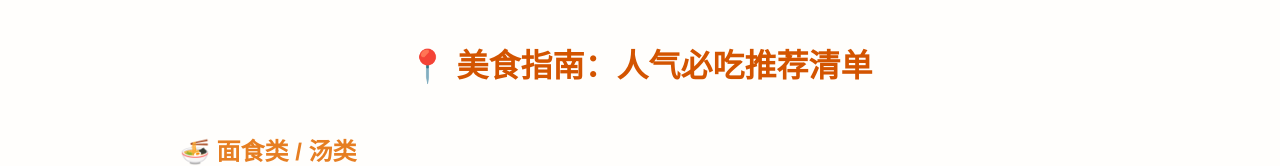
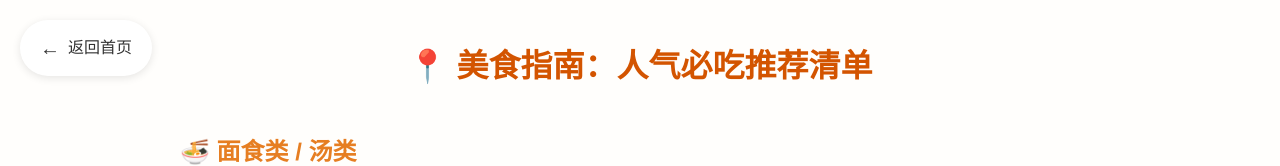
Before and after one commit to Backfire301/carpark, a plain HTML site: page food.html in a window 1280 px wide. Shown: the top 166 px of the page. Drawn offline with Linux system fonts and the light colour scheme.

Commit message:
Update food.html

```diff
--- a/food.html
+++ b/food.html
@@ -218,9 +218,40 @@
       gap: 20px;  /* 卡片之间的间距 */
       margin-bottom: 30px;
     }
+    /* 添加返回按钮样式 */
+    .back-button {
+        position: fixed;
+        top: 20px;
+        left: 20px;
+        background: white;
+        border: none;
+        padding: 12px 20px;
+        border-radius: 50px;
+        display: flex;
+        align-items: center;
+        gap: 8px;
+        cursor: pointer;
+        box-shadow: 0 2px 8px rgba(0,0,0,0.1);
+        text-decoration: none;
+        color: #333;
+        font-size: 16px;
+        transition: all 0.3s ease;
+        z-index: 1000;
+    }
+
+    .back-button:hover {
+        transform: translateY(-2px);
+        box-shadow: 0 4px 12px rgba(0,0,0,0.15);
+    }
+
+    .back-button::before {
+        content: '←';
+        font-size: 20px;
+    }
   </style>
 </head>
 <body>
+  <a href="index.html" class="back-button">返回首页</a>
   <h1>📍 美食指南：人气必吃推荐清单</h1>
 
   <h2>🍜 面食类 / 汤类</h2>
```
